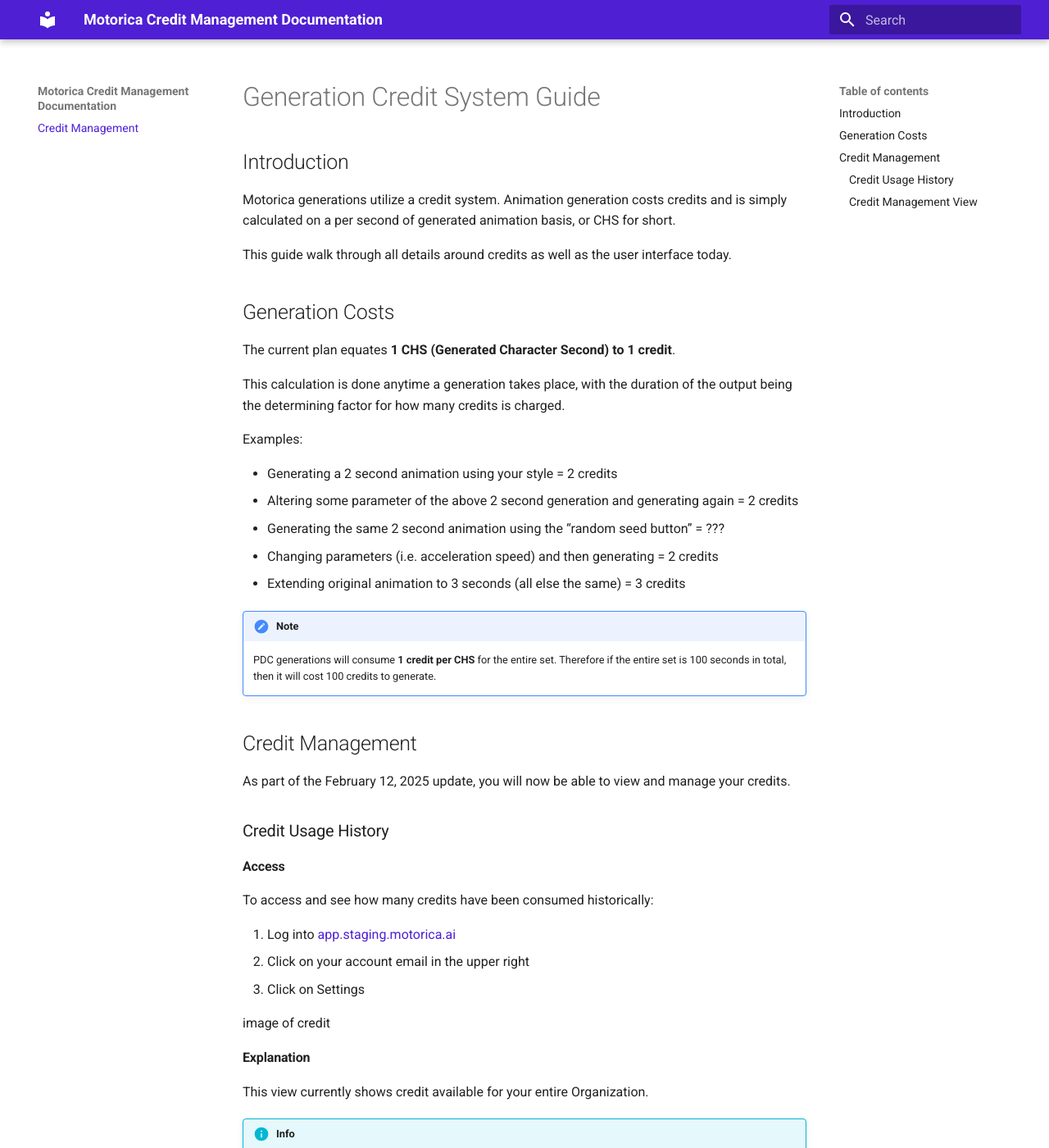
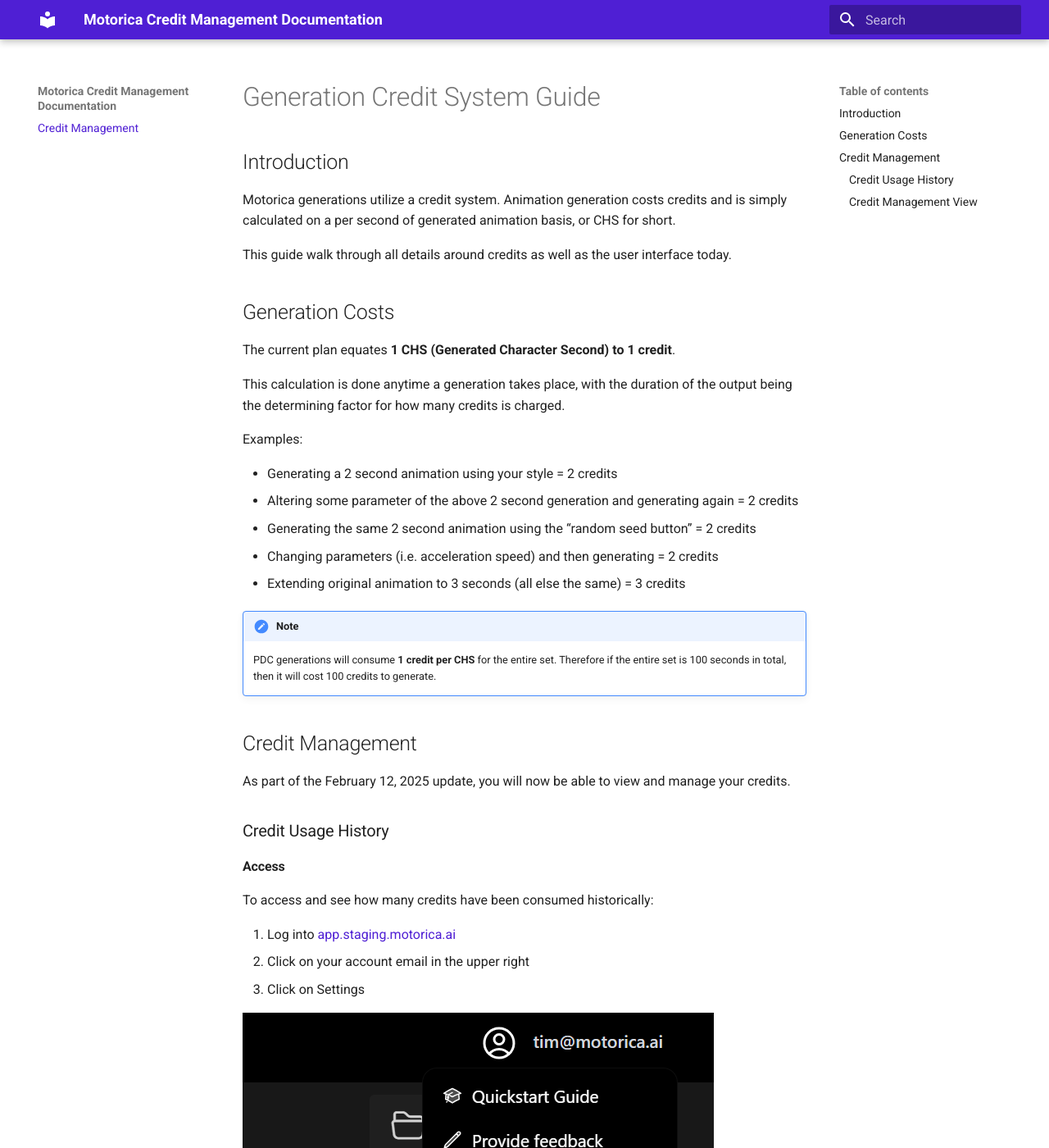
Before and after one commit to MotoricaAI/MoStudioDocs, an MkDocs documentation site: the page built from docs/index.md, in a window 1280 px wide and 1400 px high. Shown: the whole window at 82% size. Built offline with MkDocs 1.6.1 and Material for MkDocs 9.7.7, drawn with Linux system fonts in a browser that asks for light colours.

Commit message:
New images

```diff
--- a/docs/index.md
+++ b/docs/index.md
@@ -14,7 +14,7 @@
 
 - Generating a 2 second animation using your style = 2 credits
 - Altering some parameter of the above 2 second generation and generating again = 2 credits
-- Generating the same 2 second animation using the “random seed button” = ???
+- Generating the same 2 second animation using the “random seed button” = 2 credits
 - Changing parameters (i.e. acceleration speed) and then generating = 2 credits
 - Extending original animation to 3 seconds (all else the same) = 3 credits
 
@@ -31,7 +31,7 @@
 2. Click on your account email in the upper right
 3. Click on Settings
 
-image of credit
+![](../assets/images/cred_mgmt/cred_view_owa.png)
 
 #### Explanation
 This view currently shows credit available for your entire Organization.
@@ -46,6 +46,8 @@
 * Frames
 * Credits consumed
 * UserID
+
+![](../assets/images/cred_mgmt/transactions_owa.png)
 
 !!! info
     We intend to show emails instead UserID's soon
@@ -70,7 +72,7 @@
 2. Clicking on your email nameplate in the upper right corner
 3. Clicking on "Credit management"
 
-![](../assets/images/cred_mgmt/enter_cred_mgmt.png)
+![](../assets/images/cred_mgmt/access_creds_nwa.png)
 
 **Usable credits**: How many credits are left this month.
 **Monthly credits**: How many credits your plan refreshes per month.
```
Also changed, not shown: docs/assets/images/cred_mgmt/access_creds_nwa.png (added), docs/assets/images/cred_mgmt/cred_view_owa.png (added), docs/assets/images/cred_mgmt/transactions_owa.png (added).
